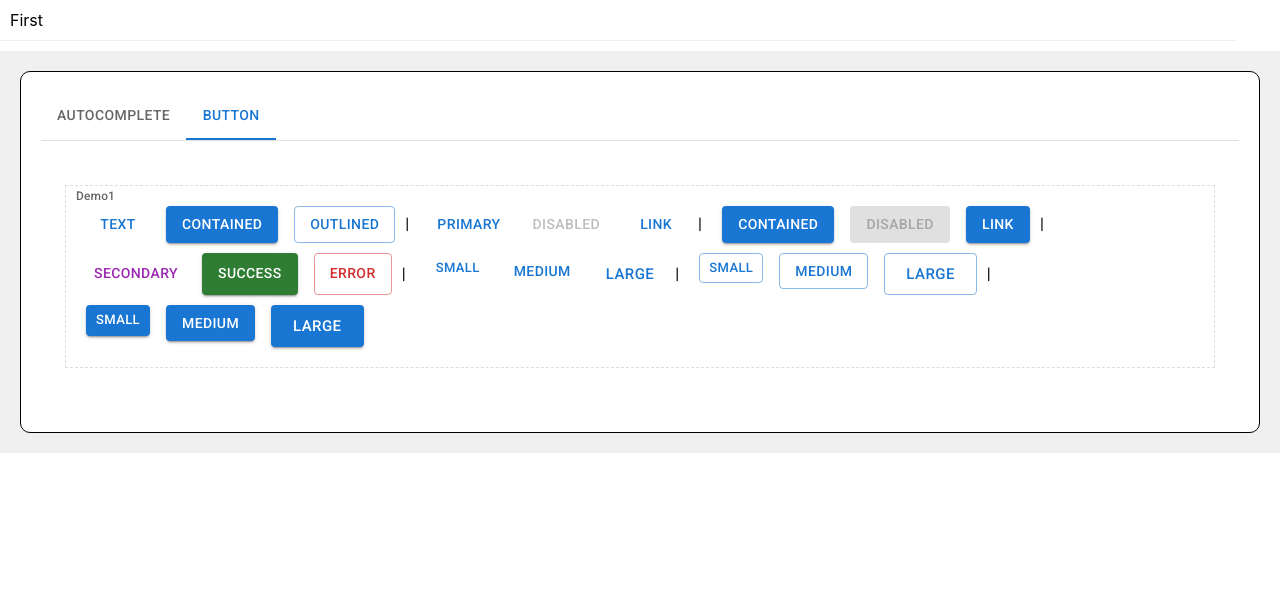
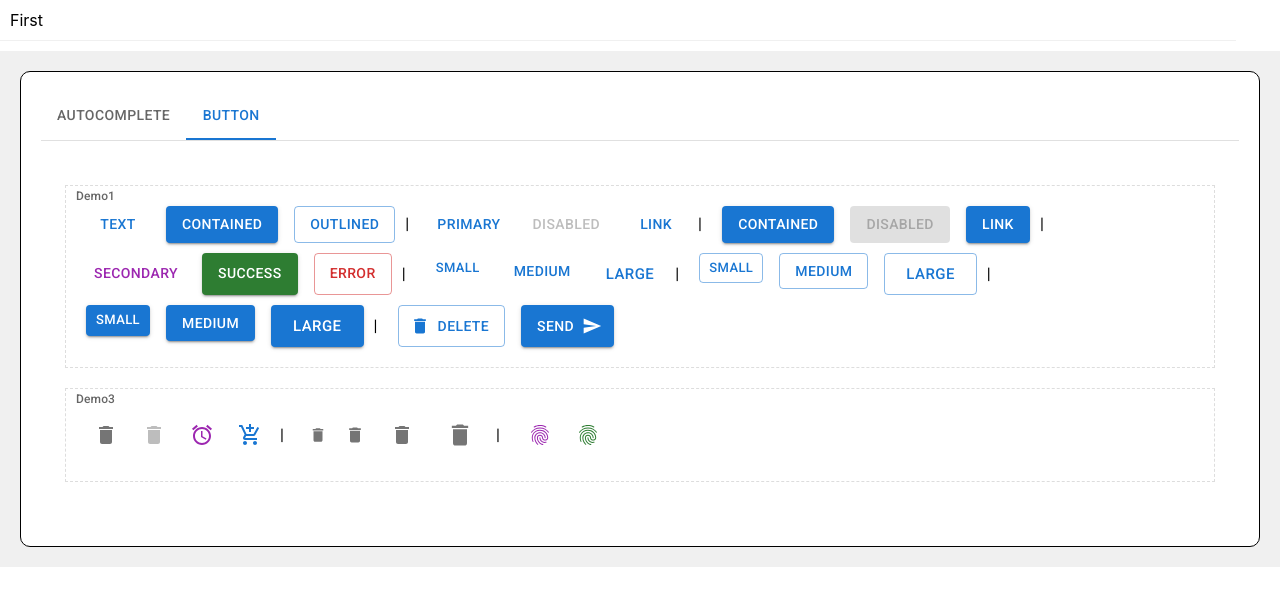
Before and after one commit to vamb/mui_demo, a React (Create React App) app: page /first in a window 1280 px wide. Shown: the top 606 px of the page. Built offline with nearby package versions, Linux system fonts and the light colour scheme.

Commit message:
feat: code update

```diff
--- a/src/pages/First/FirstPage.js
+++ b/src/pages/First/FirstPage.js
@@ -3,6 +3,7 @@ import styled from "styled-components";
 import FirstConstant from "./FirstConstant";
 import Demo1 from "./component/Demo1";
 import Demo2 from './component/Demo2'
+import Demo3 from './component/Demo3'
 import { Tabs, Tab, Typography, Box } from '@mui/material'
 
 const TabPanel =(props)=> {
@@ -73,6 +74,7 @@ const FirstPage = () => {
         </TabPanel>
         <TabPanel value={activeKey} key={`mui-first-tabPanel-opt-${1}`} index={1}>
           <Demo2 />
+          <Demo3 />
         </TabPanel>
       </Box>
     </Wrapper>
--- a/src/pages/First/component/Demo2.js
+++ b/src/pages/First/component/Demo2.js
@@ -1,7 +1,8 @@
+import React from "react";
 import styled from "@emotion/styled";
 import UnitContent from "../../component/UnitContent";
 import { Button, Stack, Box } from '@mui/material';
-import React from "react";
+import { Delete, Send } from '@mui/icons-material'
 
 const Demo2 = () => {
   return (
@@ -68,6 +69,14 @@ const Demo2 = () => {
             <Button variant="contained" size="large">Large</Button>
           </div>
         </Stack>
+        <Stack direction="row" spacing={2}>
+          <Button variant="outlined" startIcon={<Delete />}>
+            Delete
+          </Button>
+          <Button variant="contained" endIcon={<Send />}>
+            Send
+          </Button>
+        </Stack>
       </Wrapper>
     </UnitContent>
   )
--- /dev/null
+++ b/src/pages/First/component/Demo3.js
@@ -0,0 +1,70 @@
+import React from "react";
+import styled from "@emotion/styled";
+import UnitContent from "../../component/UnitContent";
+import { IconButton, Stack } from "@mui/material";
+import { Delete, Alarm, AddShoppingCart, Fingerprint } from '@mui/icons-material'
+
+const DeleteIcon = Delete
+const AlarmIcon = Alarm
+const AddShoppingCartIcon = AddShoppingCart
+
+const Demo3 = () => {
+  return (
+    <UnitContent title={'Demo3'}>
+      <Wrapper>
+        <Stack direction="row" spacing={1}>
+          <IconButton aria-label="delete">
+            <DeleteIcon />
+          </IconButton>
+          <IconButton aria-label="delete" disabled color="primary">
+            <DeleteIcon />
+          </IconButton>
+          <IconButton color="secondary" aria-label="add an alarm">
+            <AlarmIcon />
+          </IconButton>
+          <IconButton color="primary" aria-label="add to shopping cart">
+            <AddShoppingCartIcon />
+          </IconButton>
+        </Stack>
+        <Stack direction="row" alignItems="center" spacing={1}>
+          <IconButton aria-label="delete" size="small">
+            <DeleteIcon fontSize="inherit" />
+          </IconButton>
+          <IconButton aria-label="delete" size="small">
+            <DeleteIcon fontSize="small" />
+          </IconButton>
+          <IconButton aria-label="delete" size="large">
+            <DeleteIcon />
+          </IconButton>
+          <IconButton aria-label="delete" size="large">
+            <DeleteIcon fontSize="inherit" />
+          </IconButton>
+        </Stack>
+        <Stack direction="row" spacing={1}>
+          <IconButton aria-label="fingerprint" color="secondary">
+            <Fingerprint />
+          </IconButton>
+          <IconButton aria-label="fingerprint" color="success">
+            <Fingerprint />
+          </IconButton>
+        </Stack>
+      </Wrapper>
+    </UnitContent>
+  )
+}
+
+const Wrapper = styled('div')`
+  width: 100%;
+  display: flex;
+  flex-direction: row;
+  flex-wrap: wrap;
+  gap: 10px;
+  & > :not(:last-child)::after {
+    content: '|';
+    display: flex;
+    align-items: center;
+    padding: 0 10px;
+  }
+`
+
+export default Demo3
```
